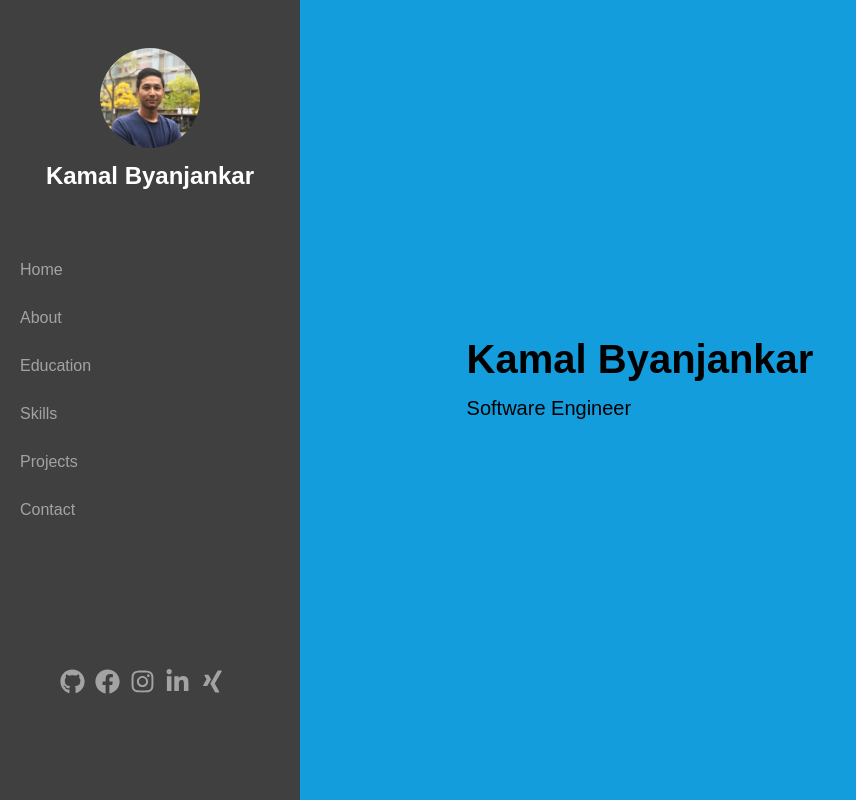
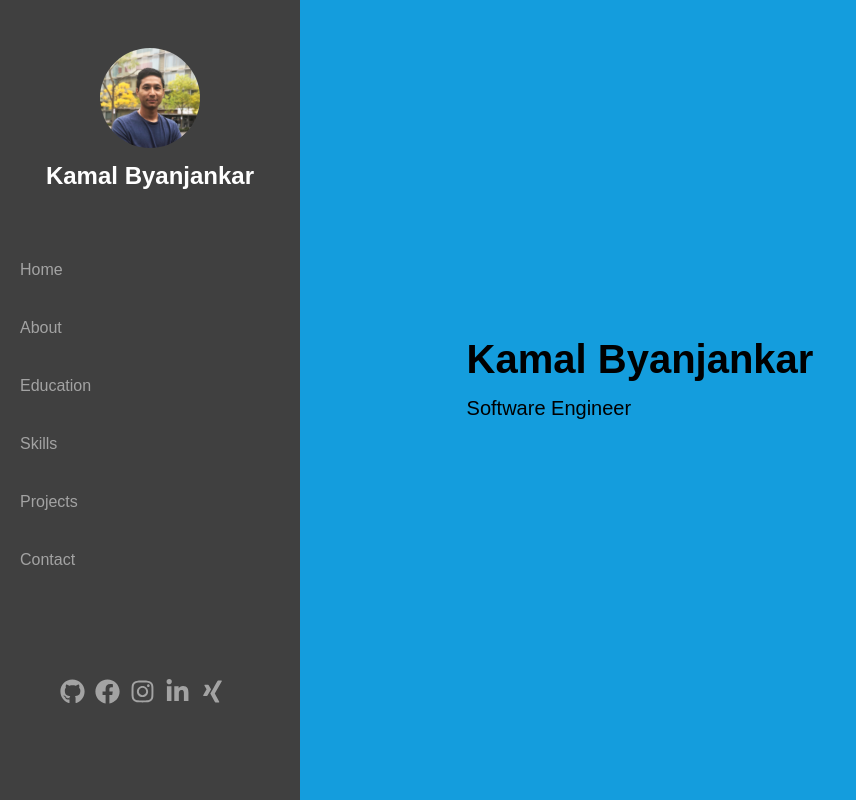
Before and after one commit to KamalByanjankar/PortfolioWebsite, a React (Create React App) app: page / in a window 1280 px wide. Shown: the top 800 px of the page, without its empty margins (0-856 px from the left). Built offline with nearby package versions, Linux system fonts and the light colour scheme.

Commit message:
css edited

```diff
--- a/src/components/Contact/Contact.jsx
+++ b/src/components/Contact/Contact.jsx
@@ -45,7 +45,9 @@ const Contact = () => {
     <div className="header contact">
       <h1>Contact</h1>
       <div className="contact__wrapper">
-
+        <div className="contact__details">
+          <p>contact details gone here</p>
+        </div>
         <div className="contact__form">
           <form onSubmit={submitForm}>
             <div>
@@ -113,27 +115,6 @@ const Contact = () => {
             </button>
           </form>
         </div>
-
-        {/* <div className="contact__info">
-          {contact.map((item) => {
-            return (
-              <li key={item.title}>
-                <a
-                  className="contact__link"
-                  href={item.link}
-                  target="_blank"
-                  rel="noopener noreferrer"
-                >
-                  <div className="contact__details">
-                    <p className="">{item.title}</p>
-                    <p className="contact__details">{item.subtitle}</p>
-                    <p className="contact__details">{item.country}</p>
-                  </div>
-                </a>
-              </li>
-            );
-          })}
-        </div> */}
       </div>
     </div>
   );
--- a/src/components/Navbar/Navbar.css
+++ b/src/components/Navbar/Navbar.css
@@ -35,7 +35,7 @@
 
 .navbar__navigation ul li{
   list-style-type: none;
-  margin: 30px 0;
+  margin: 30px 0 40px 0;
   padding: 0;
   font-size: 16px;
   color: rgb(163, 163, 163);
--- a/src/components/Social/Social.css
+++ b/src/components/Social/Social.css
@@ -2,7 +2,7 @@
   position: relative;
   width: 60%;
   margin: 0 auto;
-  bottom: -100px;
+  bottom: -50px;
 }
 .social a {
   padding-right: 10px;
```
